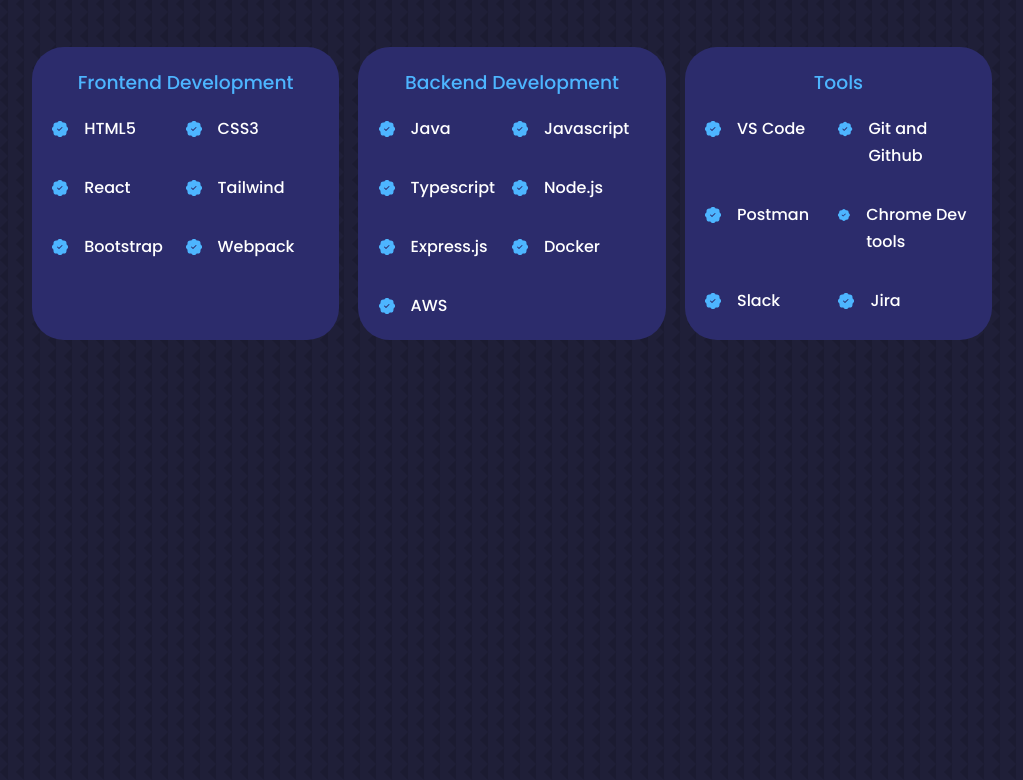
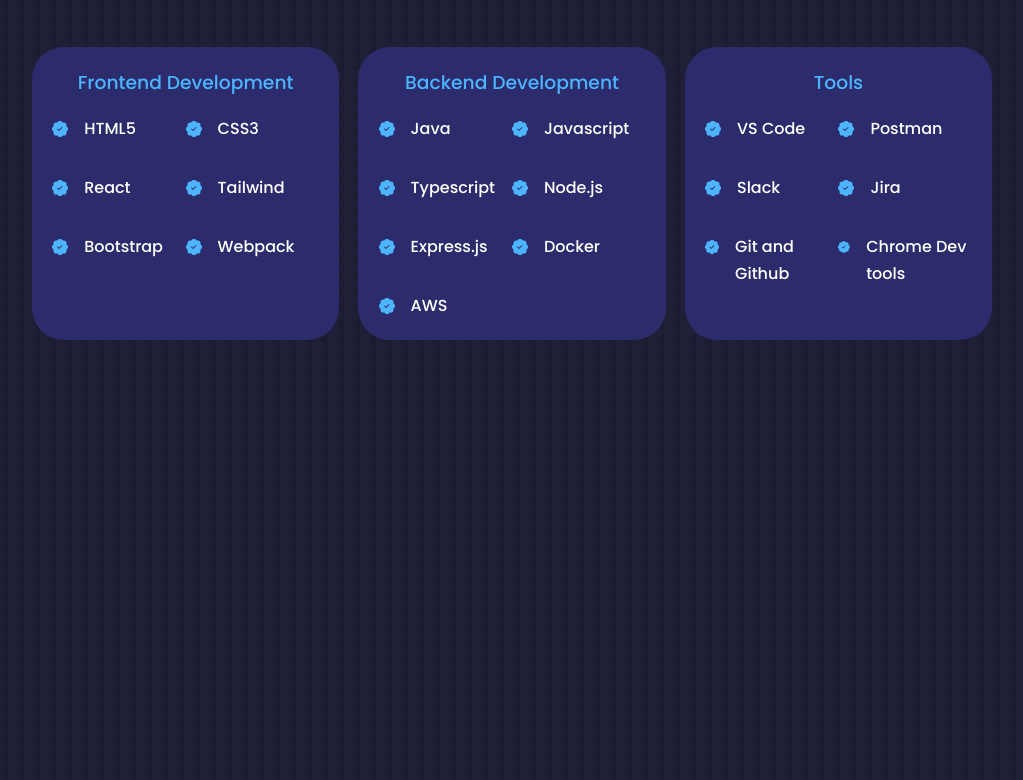
Before and after one commit to KeshariPiyush24/KeshariPiyush24.github.io, a React (Create React App) app: page / in a window 1280 px wide. Shown: the part 2900-3680 px from the top of the page, without its empty margins (128-1151 px from the left). Built offline with nearby package versions, Linux system fonts and the light colour scheme.

Commit message:
made project cards hyperlinks

```diff
--- a/src/components/project/Project.jsx
+++ b/src/components/project/Project.jsx
@@ -9,7 +9,7 @@
       <h1 style={{ marginBottom: '2.5rem' }}>My Projects</h1>
 
       <div className="container project_container">
-        <div className="project_card">
+        <a className="project_card" href="https://github.com/KeshariPiyush24/Huffman-Compressor" target='_blank'>
           <div className="project_name">
             <BiAtom className="project_icon" />
             <h2>Huffman Compressor</h2>
@@ -23,8 +23,8 @@
               <li>Used Google Guava library for bi directional map which is not native to java.</li>
             </ul>
           </div>
-        </div>
-        <div className="project_card">
+        </a>
+        <a className="project_card" href="https://github.com/KeshariPiyush24/COVID-19-Outbreak-India" target='_blank'>
           <div className="project_name">
             <BiAtom className="project_icon" />
             <h2>COVID 19 LIVE Tracker</h2>
@@ -38,7 +38,7 @@
               <li>Created a workflow on github actions to automate the push and pull of new data every 5 mins.</li>
             </ul>
           </div>
-        </div>
+        </a>
       </div>
     </section>
   )
--- a/src/components/project/project.css
+++ b/src/components/project/project.css
@@ -5,6 +5,7 @@
 
 h2 {
     font-size: 1.5rem;
+    color: var(--color-primary);
 }
 
 .project_container {
@@ -20,6 +21,7 @@
     border-radius: 2rem;
     border: 1px solid transparent;
     transition: var(--transition);
+    color: white;
 }
 
 .project_card:hover {
--- a/src/components/skill/Skill.jsx
+++ b/src/components/skill/Skill.jsx
@@ -80,15 +80,7 @@
             </article>
             <article className="skill_details">
               <BsPatchCheckFill className="skill_details-icon" />
-              <div><h4>Git and Github</h4></div>
-            </article>
-            <article className="skill_details">
-              <BsPatchCheckFill className="skill_details-icon" />
               <div><h4>Postman</h4></div>
-            </article>
-            <article className="skill_details">
-              <BsPatchCheckFill className="skill_details-icon" />
-              <div><h4>Chrome Dev tools</h4></div>
             </article>
             <article className="skill_details">
               <BsPatchCheckFill className="skill_details-icon" />
@@ -98,6 +90,14 @@
               <BsPatchCheckFill className="skill_details-icon" />
               <div><h4>Jira</h4></div>
             </article>
+            <article className="skill_details">
+              <BsPatchCheckFill className="skill_details-icon" />
+              <div><h4>Git and Github</h4></div>
+            </article>
+            <article className="skill_details">
+              <BsPatchCheckFill className="skill_details-icon" />
+              <div><h4>Chrome Dev tools</h4></div>
+            </article>
           </div>
         </div>
       </div>
```
